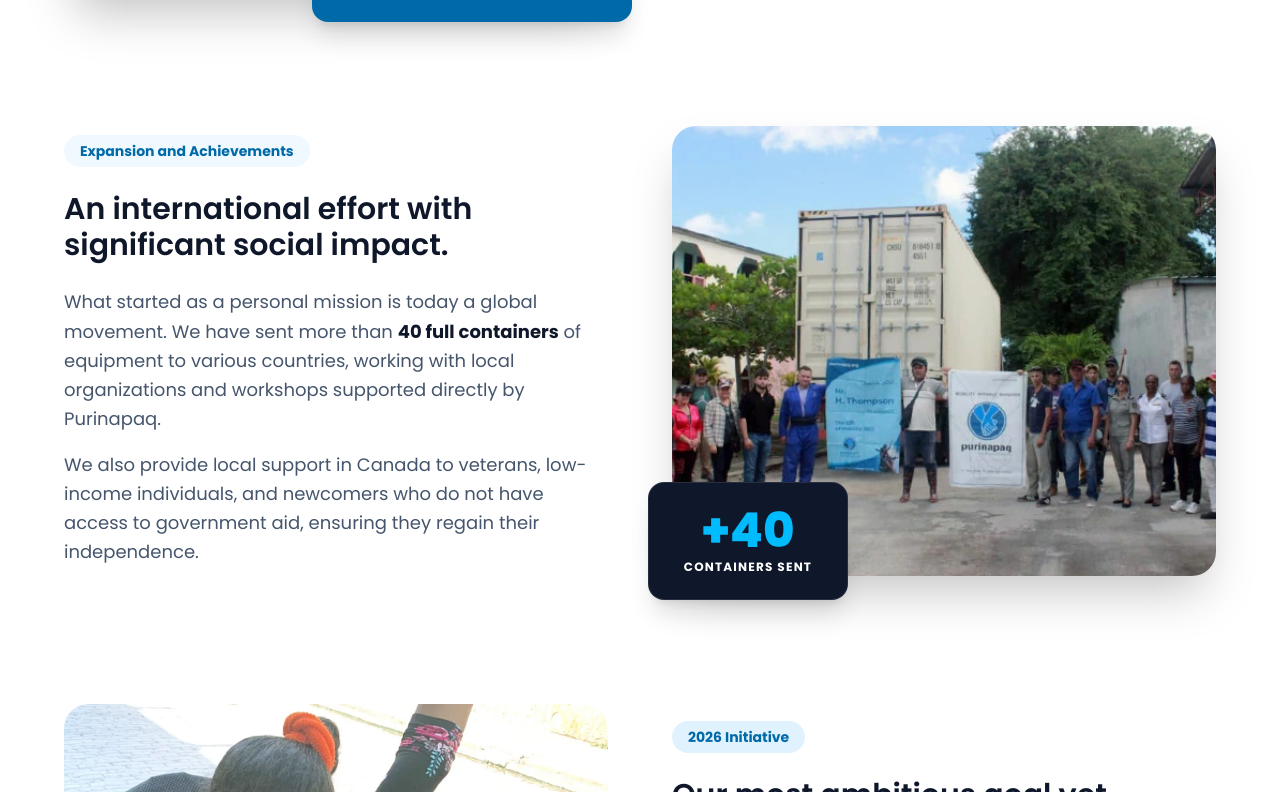
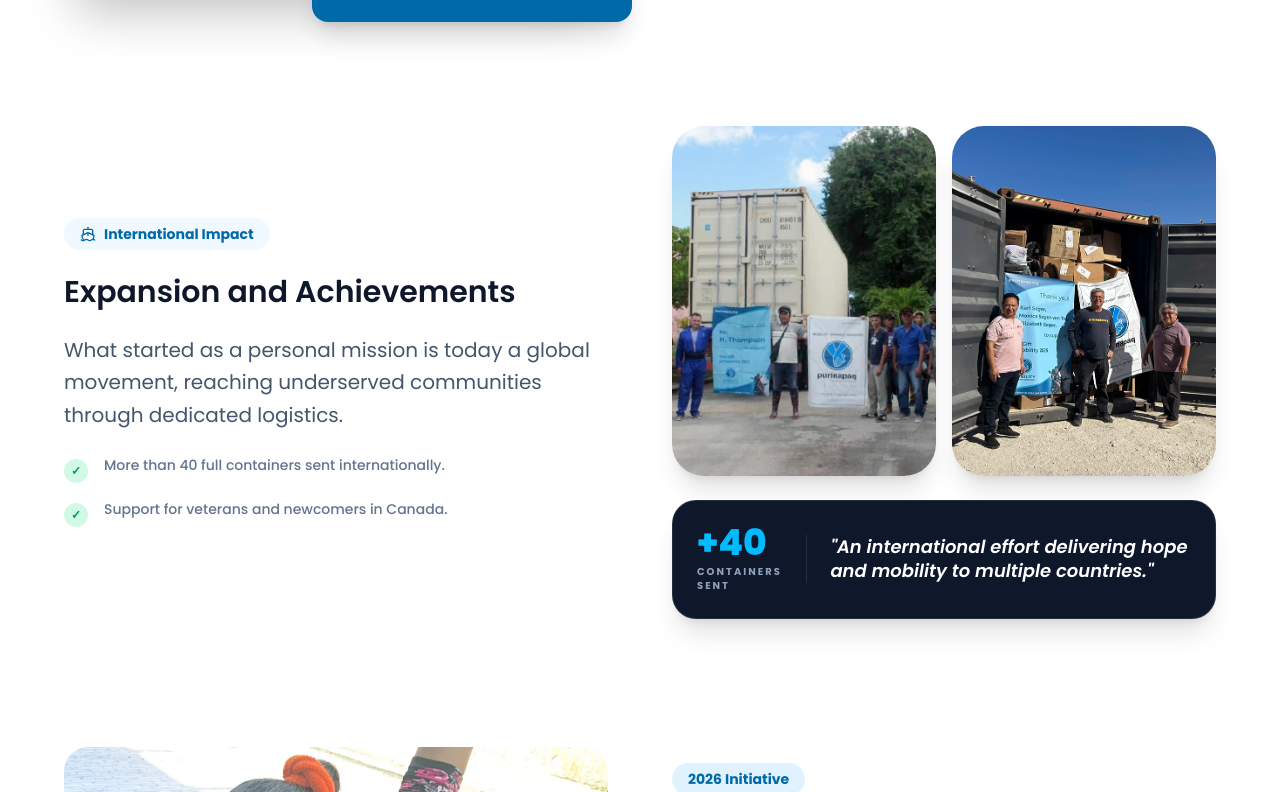
Before and after one commit to edgarromerodev/purinapaq, a React (Vite) app: page /history in a window 1280 px wide. Shown: the part 768-1560 px from the top of the page. Built offline with nearby package versions, Linux system fonts and the light colour scheme.

Commit message:
agrege hero home

```diff
--- a/src/components/Footer.jsx
+++ b/src/components/Footer.jsx
@@ -145,7 +145,6 @@ export default function Footer() {
             className="text-sky-700 hover:text-sky-900 transition-colors font-bold flex items-center gap-1"
         >
             edukuk.com
-            <Heart size={10} className="text-red-500 fill-current animate-pulse" />
         </a>
 
         <span className="text-slate-400 uppercase">for Purinapaq</span>
--- a/src/sections/HistorySection.jsx
+++ b/src/sections/HistorySection.jsx
@@ -69,6 +69,7 @@ export default function HistorySection() {
                         </div>
 
                         {/* --- BLOQUE 2: IMPACTO INTERNACIONAL --- */}
+
 <div
     ref={ref2}
     className={`flex flex-col lg:flex-row-reverse items-center gap-16 transition-all duration-1000 ${
@@ -76,38 +77,61 @@ export default function HistorySection() {
     }`}
 >
     <div className="w-full lg:w-1/2">
-                                <div className="relative">
+        <div className="relative group flex flex-col gap-6">
+            {/* Contenedor de las dos imágenes simétricas */}
+            <div className="grid grid-cols-2 gap-4">
                 <img
                     src="/images/iniciativa-2026.webp"
+                    alt="Global Impact 1"
+                    className="rounded-[2rem] shadow-xl w-full h-[350px] object-cover transition-transform duration-700 group-hover:scale-[1.02]"
                     loading="lazy"
-                                        alt="Global Impact Containers"
-                                        className="rounded-3xl shadow-2xl w-full h-[450px] object-cover"
                 />
-                                    <div className="absolute -bottom-6 -left-6 bg-slate-900 text-white p-6 rounded-2xl hidden md:block shadow-xl text-center min-w-[200px] border border-white/10">
-                                        <p className="text-5xl font-extrabold text-sky-400">+40</p>
-                                        <p className="text-xs uppercase tracking-widest font-bold mt-1">Containers Sent</p>
+                <img
+                    src="/images/07-embarque-contenedor-1.webp"
+                    alt="Global Impact 2"
+                    className="rounded-[2rem] shadow-xl w-full h-[350px] object-cover transition-transform duration-700 group-hover:scale-[1.02]"
+                    loading="lazy"
+                />
+            </div>
+
+            {/* Cuadro de impacto oscuro debajo de las fotos */}
+            <div className="bg-slate-900 text-white p-6 rounded-3xl shadow-xl border border-white/10 w-full">
+                <div className="flex items-center gap-4">
+                    <div className="flex flex-col">
+                        <p className="text-4xl font-extrabold text-sky-400 leading-none">+40</p>
+                        <p className="text-[10px] uppercase tracking-[0.2em] font-bold text-slate-400 mt-1">Containers Sent</p>
+                    </div>
+                    <div className="w-px h-12 bg-white/10 mx-2"></div>
+                    <p className="font-semibold italic text-lg leading-snug">
+                        "An international effort delivering hope and mobility to multiple countries."
+                    </p>
+                </div>
             </div>
         </div>
     </div>
 
     <div className="w-full lg:w-1/2">
-                                <div className="inline-block px-4 py-1.5 bg-sky-50 text-sky-700 rounded-full text-sm font-bold mb-6">
-                                    Expansion and Achievements
+        <div className="inline-flex items-center gap-2 px-4 py-1.5 bg-sky-50 text-sky-700 rounded-full text-sm font-bold mb-6">
+            <Ship size={16} /> International Impact
         </div>
         <h3 className="text-3xl font-semibold text-slate-900 mb-6">
-                                    An international effort with significant social impact.
+            Expansion and Achievements
         </h3>
-                                <div className="space-y-4 text-slate-600 text-lg leading-relaxed">
-                                    <p>
-                                        What started as a personal mission is today a global movement. We have sent more than <strong className="text-slate-900">40 full containers</strong> of equipment to various countries, working with local organizations and workshops supported directly by Purinapaq.
+        <p className="text-slate-600 text-xl leading-relaxed mb-6">
+            What started as a personal mission is today a global movement, reaching underserved communities through dedicated logistics.
         </p>
-                                    <p>
-                                        We also provide local support in Canada to veterans, low-income individuals, and newcomers who do not have access to government aid, ensuring they regain their independence.
-                                    </p>
+        <div className="space-y-4">
+            <div className="flex items-start gap-4">
+                <div className="w-6 h-6 rounded-full bg-emerald-100 text-emerald-600 flex items-center justify-center mt-1 flex-shrink-0 text-xs font-bold">✓</div>
+                <p className="text-slate-500 font-medium">More than 40 full containers sent internationally.</p>
+            </div>
+            <div className="flex items-start gap-4">
+                <div className="w-6 h-6 rounded-full bg-emerald-100 text-emerald-600 flex items-center justify-center mt-1 flex-shrink-0 text-xs font-bold">✓</div>
+                <p className="text-slate-500 font-medium">Support for veterans and newcomers in Canada.</p>
             </div>
         </div>
     </div>
-
+</div>
                         {/* --- BLOQUE 3: INICIATIVA 2026 --- */}
                         <div
                             ref={ref3}
--- a/src/sections/StatsSection.jsx
+++ b/src/sections/StatsSection.jsx
@@ -1,3 +1,4 @@
+import React from "react";
 import CountUp from "react-countup";
 import { useInView } from "react-intersection-observer";
 import SectionTitle from "../components/SectionTitle";
@@ -8,7 +9,6 @@ const StatItem = ({ number, label, description }) => {
         threshold: 0.1,
     });
 
-    // Lógica para separar números de prefijos/sufijos (+ o k)
     const rawNumber = parseInt(number.replace(/\D/g, ""));
     const suffix = number.replace(/[0-9]/g, "");
 
@@ -20,7 +20,6 @@ const StatItem = ({ number, label, description }) => {
             }`}
             role="article"
         >
-            {/* Accesibilidad: aria-label para que el lector lea el número completo, no el conteo */}
             <span
                 className="text-5xl md:text-6xl font-extrabold text-sky-700 mb-2"
                 aria-label={`${number} ${label}`}
@@ -42,7 +41,8 @@ const StatItem = ({ number, label, description }) => {
 };
 
 export default function StatsSection() {
-    // Datos integrados directamente en inglés como solicitaste
+    const { ref: ref2026, inView: inView2026 } = useInView({ triggerOnce: true, threshold: 0.2 });
+
     const stats = [
         {
             number: "+40",
@@ -62,10 +62,10 @@ export default function StatsSection() {
     ];
 
     return (
-        <section id="stats" className="py-24 bg-slate-50">
-            {/* CONTENEDOR MAESTRO: Alineado con Navbar y Hero */}
+        <section id="stats" className="py-24 bg-slate-50 overflow-hidden">
             <div className="w-full max-w-[1650px] mx-auto px-6 md:px-10 lg:px-12 xl:px-16 2xl:px-20">
 
+                {/* Título de Estadísticas */}
                 <div className="text-center mb-16">
                     <SectionTitle
                         text1="Our Impact"
@@ -73,21 +73,56 @@ export default function StatsSection() {
                         text3="realities"
                     />
                     <p className="mt-4 text-slate-600 max-w-2xl mx-auto text-lg">
-                        Each number represents a story of resilience and the collective effort to bring hope where it is most needed.
+                        Each number represents a story of resilience and the collective effort to bring hope.
                     </p>
                 </div>
 
-                <div className="grid grid-cols-1 md:grid-cols-3 gap-8">
+                {/* Cards de Estadísticas */}
+                <div className="grid grid-cols-1 md:grid-cols-3 gap-8 mb-32">
                     {stats.map((stat, index) => (
                         <StatItem key={index} {...stat} />
                     ))}
                 </div>
-            </div>
 
-            {/* Texto oculto para lectores de pantalla que resume la sección */}
-            <div className="sr-only">
-                <h3>Impact Statistics</h3>
-                <p>We have shipped over 40 containers, changed lives since 2007, and benefited more than 15,000 people.</p>
+                {/* --- BLOQUE 3 INTEGRADO: INICIATIVA 2026 --- */}
+                <div
+                    ref={ref2026}
+                    className={`flex flex-col lg:flex-row items-center gap-16 transition-all duration-1000 pt-16 border-t border-slate-200 ${
+                        inView2026 ? "opacity-100 translate-y-0" : "opacity-0 translate-y-12"
+                    }`}
+                >
+                    <div className="w-full lg:w-1/2">
+                        <div className="relative overflow-hidden rounded-3xl group shadow-2xl">
+                            <img
+                                src="/images/donation.webp"
+                                alt="2026 Initiative"
+                                className="w-full h-[450px] object-cover transition-transform duration-700 group-hover:scale-105"
+                            />
+                            {/* Overlay sutil */}
+                            <div className="absolute inset-0 bg-gradient-to-t from-slate-900/40 to-transparent"></div>
+                        </div>
+                    </div>
+
+                    <div className="w-full lg:w-1/2">
+                        <div className="inline-block px-4 py-1.5 bg-sky-100 text-sky-700 rounded-full text-sm font-bold mb-6">
+                            2026 Initiative
+                        </div>
+                        <h3 className="text-4xl font-semibold text-slate-900 mb-6">
+                            Our most ambitious goal yet.
+                        </h3>
+                        <div className="space-y-6 text-slate-600 text-lg leading-relaxed">
+                            <p>
+                                By 2026, we have gathered equipment to fill <strong className="text-slate-900">three 40-foot containers</strong>, including over 750 wheelchairs and 400 pediatric devices.
+                            </p>
+                            <div className="bg-white p-6 rounded-2xl border-l-4 border-sky-600 shadow-sm italic font-medium text-slate-700">
+                                "Each device represents a transformed life, an empowered family, and a child with full freedom."
+                            </div>
+                            <p className="font-semibold text-sky-700">
+                                We invite you to join us in providing the gift of mobility to those who need it most.
+                            </p>
+                        </div>
+                    </div>
+                </div>
             </div>
         </section>
     );
--- a/src/utils/formConfig.js
+++ b/src/utils/formConfig.js
@@ -18,7 +18,6 @@ export const sendForm = async (formData, toEmail, subject) => {
   formData.append("access_key", WEB3FORMS_KEY);
   formData.append("to", toEmail);
   formData.append("subject", subject);
-  // Opcional: Esto evita que los bots llenen el formulario
   formData.append("from_name", "Purinapaq Web System");
 
   const response = await fetch("https://api.web3forms.com/submit", {
```
Lines whose indentation alone changed are shown as unchanged.
